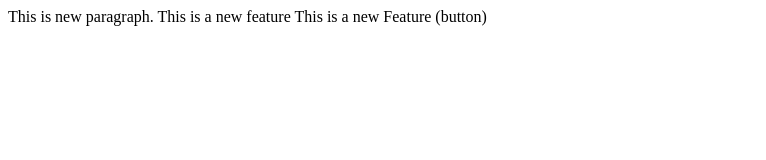
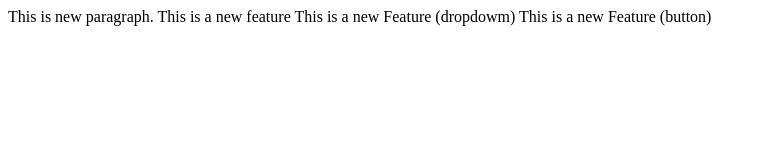
Before and after one commit to omkar00004/loacalrepo, a plain HTML site: page index.html in a window 1280 px wide. Shown: the whole page, without its empty margins (0-766 px from the left). Drawn offline with Linux system fonts and the light colour scheme.

Commit message:
Adding both Features

```diff
--- a/index.html
+++ b/index.html
@@ -1,3 +1,4 @@
 <pr>This is new paragraph.</pr>
 <pr>This is a new feature</pr>
+<pr>This is a new Feature (dropdowm)</pr>
 <pr>This is a new Feature (button)</pr>
```
